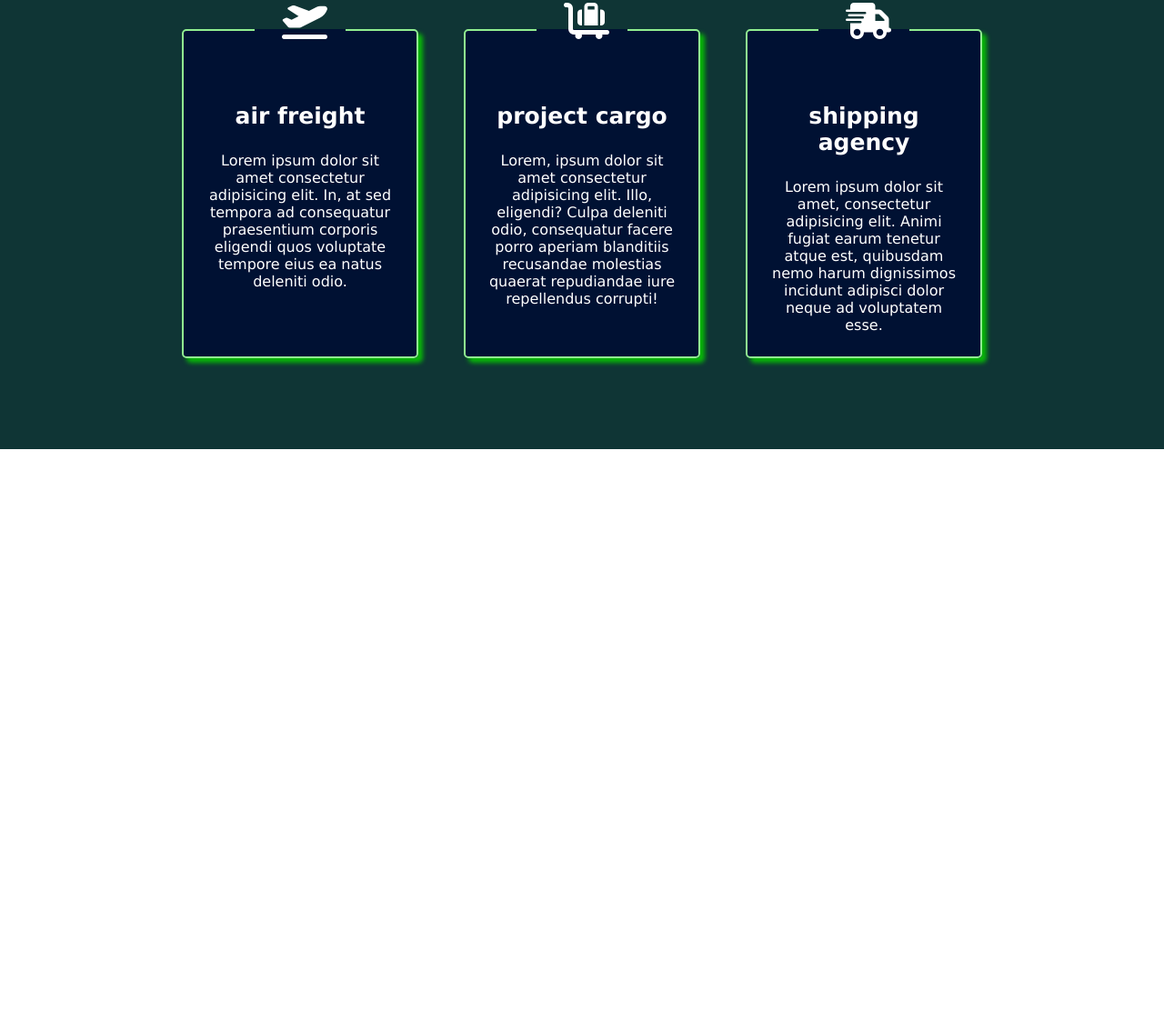
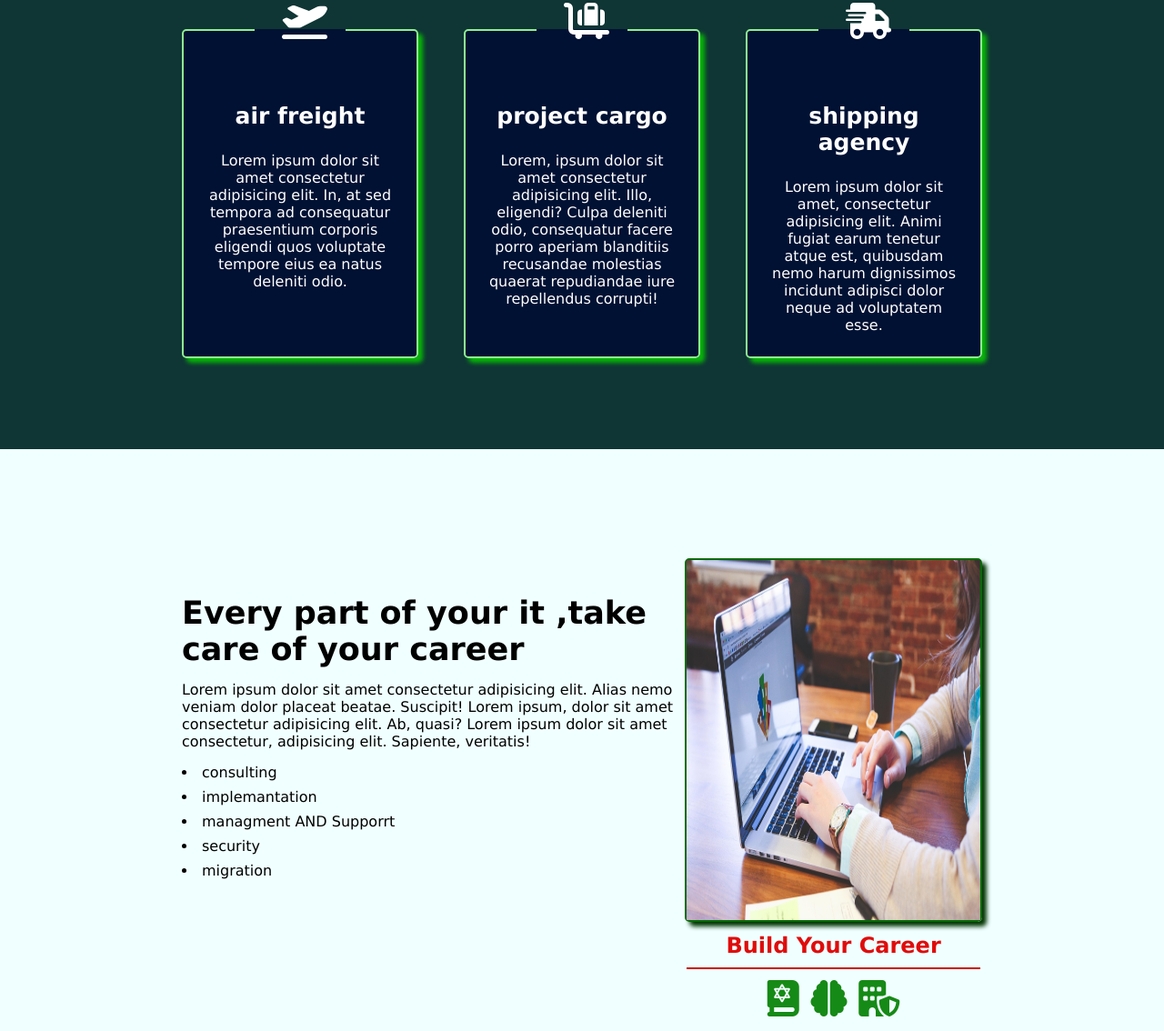
Before and after one commit to afranmasud/responsive-website, a plain HTML site: page index.html in a window 1280 px wide. Shown: the part 5411-6545 px from the top of the page at 91% size. Before the commit the page ends 5905 px from the top, so only its background shows below. Drawn offline with Linux system fonts and the light colour scheme.

Commit message:
nine commit

```diff
--- a/index.html
+++ b/index.html
@@ -227,6 +227,35 @@
                 </div>
 
               </section>
+             <!-- eight section start -->
+              <section class="eight-section">
+                     <div class="eight-parent">
+
+                        <div class="career-parent">
+                            <h2>Every part of your it ,take care of your career </h2>
+                            <p>Lorem ipsum dolor sit amet consectetur adipisicing elit. Alias nemo veniam dolor placeat beatae. Suscipit! Lorem ipsum, dolor sit amet consectetur adipisicing elit. Ab, quasi? Lorem ipsum dolor sit amet consectetur, adipisicing elit. Sapiente, veritatis!</p>
+                            <ul>
+                                <li>consulting</li>
+                                <li>implemantation</li>
+                                <li>managment AND Supporrt</li>
+                                <li>security</li>
+                                <li>migration</li>
+                            </ul>
+                        </div>
+
+                        <div class="eight-image">
+                             <img src="images/digital.jpg" alt="afran MASUD">
+                             <h2>Build Your Career</h2>
+                             <P>
+                                <i class="fa-solid fa-book-tanakh"></i>
+                                <i class="fa-solid fa-brain"></i>
+                                <i class="fa-solid fa-building-shield"></i>
+
+                            </P>
+                        </div>
+
+                     </div>
+              </section>
 
       </main>
 
--- a/style.css
+++ b/style.css
@@ -409,9 +409,58 @@ nav ul li a:hover, nav ul li a.active{
 
 
         }
+        /* eight section start */
 
+        .eight-section{
+          padding: 120px 0px;
+          background-color: azure;
+        }
 
+        .eight-parent{
+          display: flex;
+          justify-content: space-between;
+          margin-left: 200px;
+          margin-right: 200px;
+          align-items: center;
+          gap: 10px;
+        }
+       .eight-image{
+        height: 400px;
+        width: 1200px;
+        border: 2px solid rgb(7, 107, 7);
+        box-shadow: 5px 5px 5px  rgb(2, 54, 2);
+        border-radius: 5px;
+       }
+      .eight-image img{
+       width: 100%;
+       height: 100%;
+      }
+      .career-parent h2{
+        font-size: 35px;
+        font-weight: bold;
+      }
+      .career-parent p{
+        margin: 15px 0px;
+      }
+      .career-parent ul li{
+        list-style-position: inside;
+        margin-bottom: 8px;
+      }
+      .eight-image h2{
+        font-size: 50;
+        text-align: center;
+        padding: 10px 0px;
+        color: rgb(224, 12, 12);
+        border-bottom: 2PX SOLID rgb(206, 19, 5);
 
+      }
+      .eight-image p{
+        text-align: center;
+        margin: 10px 10px;
+        font-size: 40px;
+        color: rgb(22, 138, 22);
+
+      }
 
 
 
@@ -480,6 +529,19 @@ form{
  grid-gap: 40px;
 }
 
+.eight-parent{
+  display:block;
+  margin-left: 30px;
+  margin-right: 30px;
+  gap: 10px;
+}
+  .career-parent{
+    margin-bottom: 40px;
+  }
+ .eight-image{
+  height: 300px;
+  width: 300px;
+ }
 
 }
 
@@ -542,4 +604,21 @@ margin-left: 70px;
 margin-right: 70px;
 grid-gap: 40px;
 }
+
+  .eight-parent{
+  display:block;
+  margin-left: 80px;
+  margin-right: 80px;
+
 }
+  .eight-image{
+ height: 300px;
+ width: 600px;
+}
+.eight-parent{
+  margin-bottom: 80px;
+}
+  .career-parent{
+  margin-bottom: 50px;
+}
+}
```
Also changed, not shown: images/digital.jpg (added).
